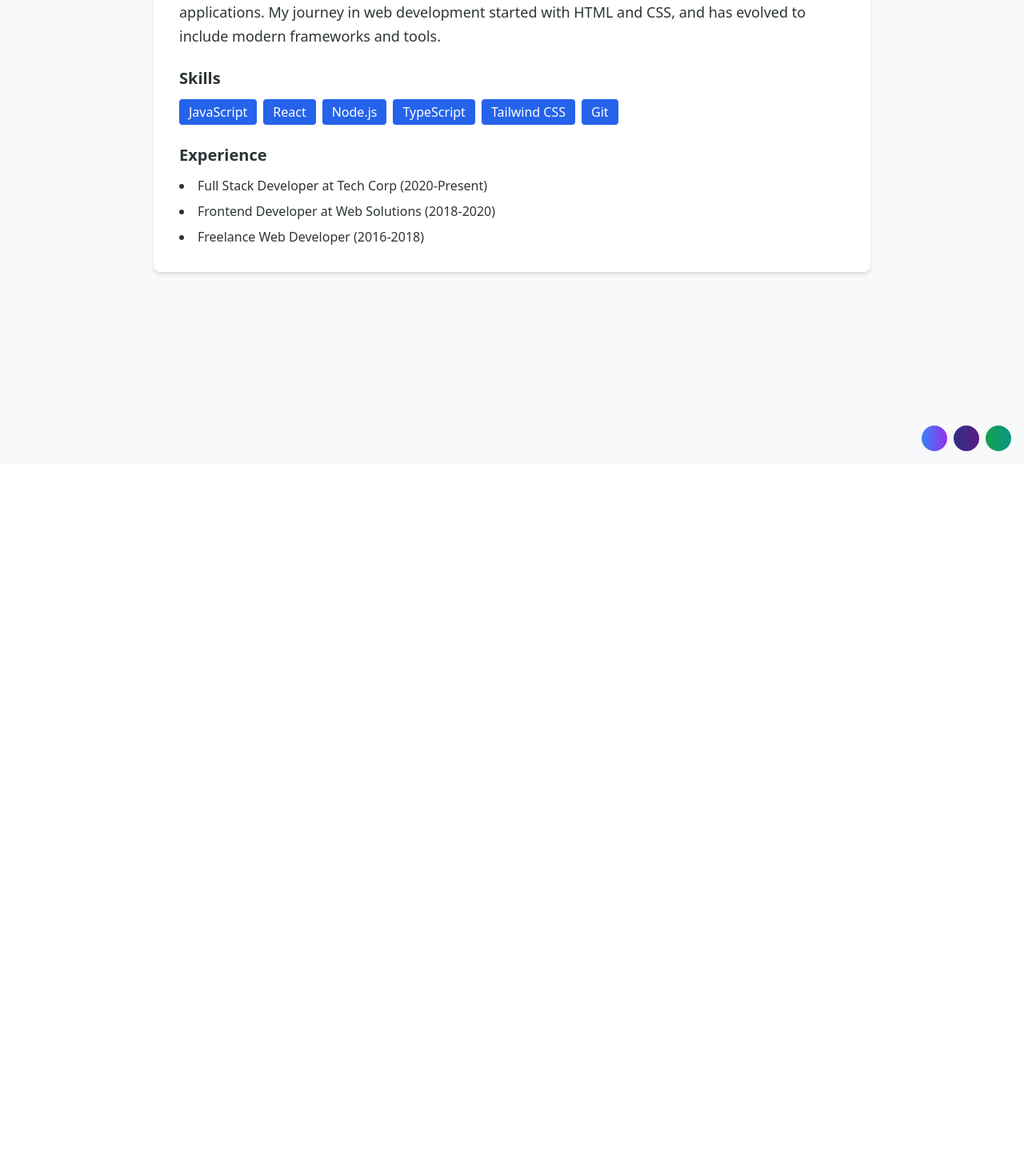
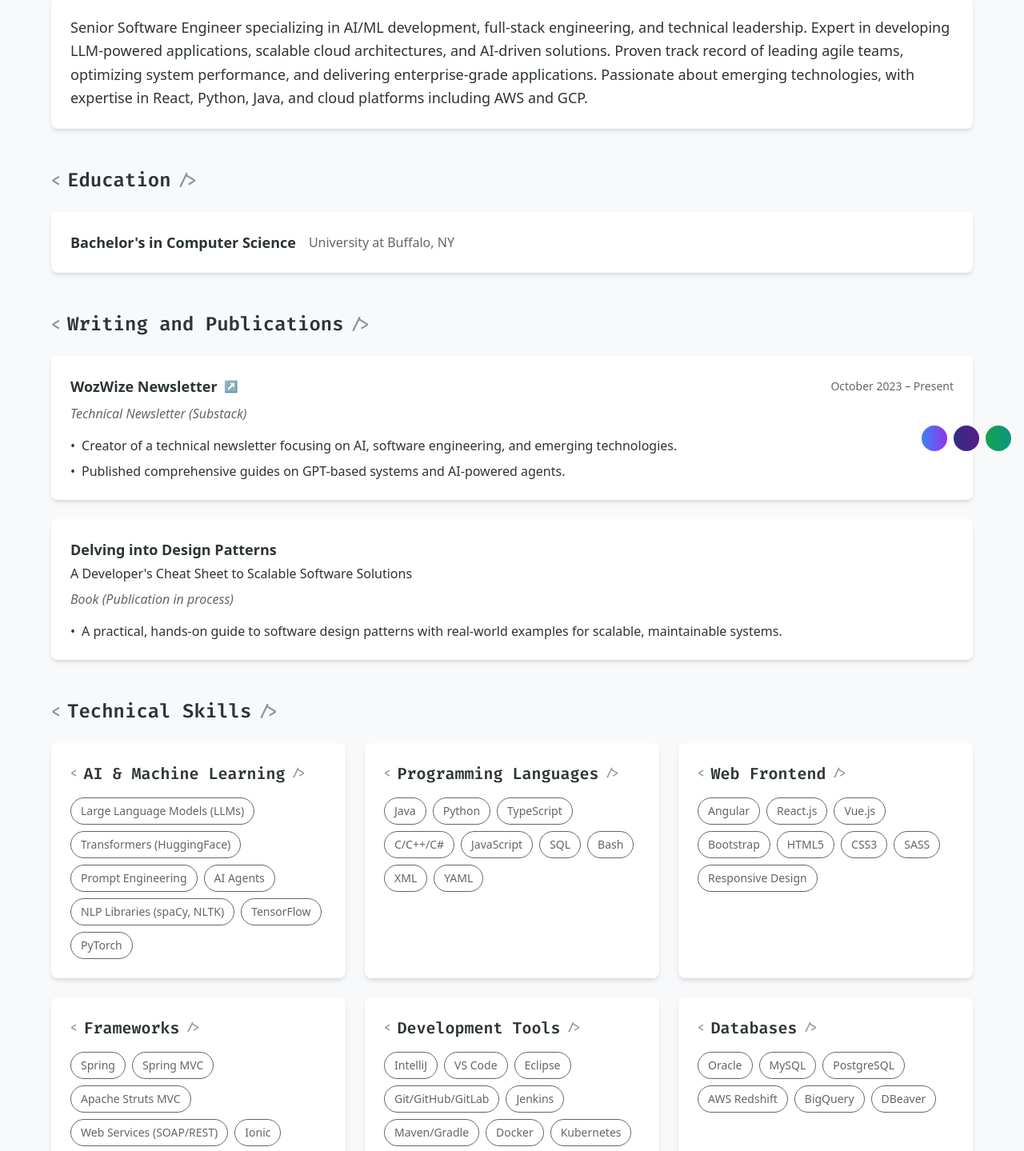
Before and after one commit to LtShibby/wozwize-portfolio, a React (Vite) app: page /about in a window 1280 px wide. Shown: the part 220-1659 px from the top of the page at 80% size. Before the commit the page ends 800 px from the top, so only its background shows below. Built offline with nearby package versions, Linux system fonts and the light colour scheme.

Commit message:
refactor: enhance publications presentation
- Add subtitle formatting for book publication
- Add platform info for WozWize Newsletter
- Improve readability of publication entries

```diff
--- a/src/pages/About.jsx
+++ b/src/pages/About.jsx
@@ -3,6 +3,161 @@ import { motion } from 'framer-motion';
 
 function About() {
   const { theme } = useTheme();
+
+  // Bio section content
+  const bio = {
+    summary: `Senior Software Engineer specializing in AI/ML development, full-stack engineering,
+    and technical leadership. Expert in developing LLM-powered applications, scalable cloud architectures,
+    and AI-driven solutions. Proven track record of leading agile teams, optimizing system performance,
+    and delivering enterprise-grade applications. Passionate about emerging technologies, with expertise
+    in React, Python, Java, and cloud platforms including AWS and GCP.`
+  };
+
+  // Education section content
+  const education = [
+    {
+      degree: "Bachelor's in Computer Science",
+      institution: "University at Buffalo",
+      location: "NY"
+    }
+  ];
+
+  const publications = [
+    {
+      title: "WozWize Newsletter",
+      type: "Technical Newsletter (Substack)",
+      period: "October 2023 – Present",
+      link: "https://wozwize.substack.com",
+      description: [
+        "Creator of a technical newsletter focusing on AI, software engineering, and emerging technologies.",
+        "Published comprehensive guides on GPT-based systems and AI-powered agents."
+      ]
+    },
+    {
+      title: "Delving into Design Patterns",
+      subtitle: "A Developer's Cheat Sheet to Scalable Software Solutions",
+      type: "Book (Publication in process)",
+      description: [
+        "A practical, hands-on guide to software design patterns with real-world examples for scalable, maintainable systems."
+      ]
+    }
+  ];
+
+  const skillSections = {
+    aiMl: {
+      title: "AI & Machine Learning",
+      items: [
+        "Large Language Models (LLMs)",
+        "Transformers (HuggingFace)",
+        "Prompt Engineering",
+        "AI Agents",
+        "NLP Libraries (spaCy, NLTK)",
+        "TensorFlow",
+        "PyTorch"
+      ]
+    },
+    languages: {
+      title: "Programming Languages",
+      items: [
+        "Java",
+        "Python",
+        "TypeScript",
+        "C/C++/C#",
+        "JavaScript",
+        "SQL",
+        "Bash",
+        "XML",
+        "YAML"
+      ]
+    },
+    webFrontend: {
+      title: "Web Frontend",
+      items: [
+        "Angular",
+        "React.js",
+        "Vue.js",
+        "Bootstrap",
+        "HTML5",
+        "CSS3",
+        "SASS",
+        "Responsive Design"
+      ]
+    },
+    frameworks: {
+      title: "Frameworks",
+      items: [
+        "Spring",
+        "Spring MVC",
+        "Apache Struts MVC",
+        "Web Services (SOAP/REST)",
+        "Ionic",
+        "Flask"
+      ]
+    },
+    tools: {
+      title: "Development Tools",
+      items: [
+        "IntelliJ",
+        "VS Code",
+        "Eclipse",
+        "Git/GitHub/GitLab",
+        "Jenkins",
+        "Maven/Gradle",
+        "Docker",
+        "Kubernetes",
+        "AWS (Lambda, S3, CloudWatch)",
+        "GCP",
+        "Postman",
+        "Splunk"
+      ]
+    },
+    databases: {
+      title: "Databases",
+      items: [
+        "Oracle",
+        "MySQL",
+        "PostgreSQL",
+        "AWS Redshift",
+        "BigQuery",
+        "DBeaver"
+      ]
+    },
+    projectManagement: {
+      title: "Project Management",
+      items: [
+        "Certified Agile Practitioner",
+        "Sprint Planning",
+        "Jira/Confluence",
+        "Full SDLC Oversight",
+        "GitLab Management"
+      ]
+    }
+  };
+
+  const SkillCard = ({ title, items }) => (
+    <motion.div
+      initial={{ y: 20, opacity: 0 }}
+      animate={{ y: 0, opacity: 1 }}
+      className={`${theme.nav} p-6 rounded-lg shadow-lg`}
+    >
+      <h3 className={`${theme.text} text-xl font-bold mb-4 font-['Fira_Code'] flex items-center gap-2`}>
+        <span className="text-sm opacity-50">&lt;</span>
+        {title}
+        <span className="text-sm opacity-50">/&gt;</span>
+      </h3>
+      <div className="flex flex-wrap gap-2">
+        {items.map((skill, index) => (
+          <span
+            key={index}
+            className={`${theme.text} text-sm px-3 py-1.5 rounded-full border border-current
+              opacity-75 hover:opacity-100 transition-all flex items-center gap-2 hover:scale-105`}
+          >
+            {skill}
+          </span>
+        ))}
+      </div>
+    </motion.div>
+  );
 
   return (
     <motion.div
@@ -11,47 +166,118 @@ function About() {
       transition={{ duration: 0.5 }}
       className="min-h-[calc(100vh-5rem)] p-8"
     >
-      <div className="max-w-4xl mx-auto">
       <h2 className={`${theme.text} text-3xl md:text-4xl font-bold mb-8 text-center font-['Fira_Code']`}>
-          &lt;About Me /&gt;
+        &lt;About /&gt;
       </h2>
-        <div className={`${theme.nav} p-8 rounded-lg shadow-lg`}>
-          <div className="space-y-6">
-            <motion.p
-              initial={{ x: -20 }}
-              animate={{ x: 0 }}
-              className={`${theme.text} text-lg leading-relaxed`}
-            >
-              Hello! I'm a passionate web developer with a love for creating beautiful and functional web applications. My journey in web development started with HTML and CSS, and has evolved to include modern frameworks and tools.
-            </motion.p>
 
-            <motion.div
-              initial={{ x: -20 }}
-              animate={{ x: 0 }}
-              transition={{ delay: 0.1 }}
-            >
-              <h3 className={`${theme.text} text-xl font-bold mb-3`}>Skills</h3>
-              <div className="flex flex-wrap gap-2">
-                {['JavaScript', 'React', 'Node.js', 'TypeScript', 'Tailwind CSS', 'Git'].map((skill, index) => (
-                  <span key={index} className={`${theme.button} px-3 py-1 rounded`}>
-                    {skill}
-                  </span>
+      <div className="max-w-6xl mx-auto space-y-12">
+        {/* Bio Section */}
+        <div>
+          <h3 className={`${theme.text} text-2xl font-bold mb-6 font-['Fira_Code'] flex items-center gap-2`}>
+            <span className="text-xl opacity-50">&lt;</span>
+            Bio
+            <span className="text-xl opacity-50">/&gt;</span>
+          </h3>
+          <div className={`${theme.nav} p-6 rounded-lg shadow-lg`}>
+            <p className={`${theme.text} leading-relaxed text-lg`}>
+              {bio.summary}
+            </p>
+          </div>
+        </div>
+
+        {/* Education Section */}
+        <div>
+          <h3 className={`${theme.text} text-2xl font-bold mb-6 font-['Fira_Code'] flex items-center gap-2`}>
+            <span className="text-xl opacity-50">&lt;</span>
+            Education
+            <span className="text-xl opacity-50">/&gt;</span>
+          </h3>
+          <div className={`${theme.nav} p-6 rounded-lg shadow-lg`}>
+            {education.map((edu, index) => (
+              <div key={index} className="flex flex-col md:flex-row md:items-center gap-2 md:gap-4">
+                <h4 className={`${theme.text} font-bold text-lg`}>{edu.degree}</h4>
+                <div className={`${theme.text} opacity-75`}>
+                  {edu.institution}, {edu.location}
+                </div>
+              </div>
             ))}
           </div>
-            </motion.div>
+        </div>
 
-            <motion.div
-              initial={{ x: -20 }}
-              animate={{ x: 0 }}
-              transition={{ delay: 0.2 }}
+        {/* Writing and Publications Section */}
+        <div>
+          <h3 className={`${theme.text} text-2xl font-bold mb-6 font-['Fira_Code'] flex items-center gap-2`}>
+            <span className="text-xl opacity-50">&lt;</span>
+            Writing and Publications
+            <span className="text-xl opacity-50">/&gt;</span>
+          </h3>
+          <div className="space-y-6">
+            {publications.map((pub, index) => (
+              <div key={index} className={`${theme.nav} p-6 rounded-lg shadow-lg`}>
+                <div className="flex flex-col gap-2">
+                  <div className="flex flex-col md:flex-row md:items-center md:justify-between gap-2">
+                    <h4 className={`${theme.text} font-bold text-lg`}>
+                      {pub.link ? (
+                        <a
+                          href={pub.link}
+                          target="_blank"
+                          rel="noopener noreferrer"
+                          className="hover:opacity-80 transition-opacity flex items-center gap-2"
                         >
-              <h3 className={`${theme.text} text-xl font-bold mb-3`}>Experience</h3>
-              <ul className={`${theme.text} list-disc list-inside space-y-2`}>
-                <li>Full Stack Developer at Tech Corp (2020-Present)</li>
-                <li>Frontend Developer at Web Solutions (2018-2020)</li>
-                <li>Freelance Web Developer (2016-2018)</li>
+                          {pub.title}
+                          <span className="text-sm">↗</span>
+                        </a>
+                      ) : (
+                        <>
+                          {pub.title}
+                          {pub.subtitle && (
+                            <div className={`${theme.text} font-normal text-base mt-1`}>
+                              {pub.subtitle}
+                            </div>
+                          )}
+                        </>
+                      )}
+                    </h4>
+                    {pub.period && (
+                      <span className={`${theme.text} opacity-75 text-sm`}>
+                        {pub.period}
+                      </span>
+                    )}
+                  </div>
+                  {pub.type && (
+                    <div className={`${theme.text} opacity-75 italic`}>
+                      {pub.type}
+                    </div>
+                  )}
+                  <ul className={`${theme.text} mt-2 space-y-2`}>
+                    {pub.description.map((point, i) => (
+                      <li key={i} className="flex items-baseline gap-2">
+                        <span>•</span>
+                        <span>{point}</span>
+                      </li>
+                    ))}
                   </ul>
-            </motion.div>
+                </div>
+              </div>
+            ))}
+          </div>
+        </div>
+
+        {/* Technical Skills Section */}
+        <div>
+          <h3 className={`${theme.text} text-2xl font-bold mb-6 font-['Fira_Code'] flex items-center gap-2`}>
+            <span className="text-xl opacity-50">&lt;</span>
+            Technical Skills
+            <span className="text-xl opacity-50">/&gt;</span>
+          </h3>
+          <div className="grid grid-cols-1 md:grid-cols-2 lg:grid-cols-3 gap-6">
+            {Object.entries(skillSections).map(([key, section]) => (
+              <SkillCard
+                key={key}
+                title={section.title}
+                items={section.items}
+              />
+            ))}
           </div>
         </div>
       </div>
--- a/src/pages/Projects.jsx
+++ b/src/pages/Projects.jsx
@@ -5,7 +5,10 @@ import { motion } from 'framer-motion';
 function Projects() {
   const { theme } = useTheme();
 
-  const projects = [
+  const projectSections = {
+    games: {
+      title: "Games",
+      items: [
         {
           title: "WordWIZE",
           description: "A Wordle-inspired word guessing game built with React. Features include daily challenges, custom word length options, and a clean, responsive interface.",
@@ -18,25 +21,47 @@ function Projects() {
           path: "/games/wizesnake",
           tech: ["React", "Canvas API", "AI Algorithm"]
         }
-  ];
+      ]
+    },
+    aiTools: {
+      title: "AI Tools",
+      items: [
+        {
+          title: "GPT RPG",
+          description: "A custom GPT designed to create epic, single-session adventures with dynamic story-driven narrations.",
+          path: "https://chatgpt.com/g/g-UhJ1QckRy-gpt-rpg",
+          tech: ["GPT-4", "Prompt Engineering", "Storytelling"],
+          external: true
+        },
+        {
+          title: "SpoilerGuard AI",
+          description: "An AI assistant that provides personalized, spoiler-free insights for books, shows, and movies.",
+          path: "https://chatgpt.com/g/g-t88VgkKJP-spoilerguard-ai",
+          tech: ["GPT-4", "Content Analysis", "User Personalization"],
+          external: true
+        },
+        {
+          title: "LitVisualizer",
+          description: "An art generation tool that helps visualize story elements when you can't quite picture how things should appear.",
+          path: "https://chatgpt.com/g/g-Zvzt34h0c-litvisualizer",
+          tech: ["GPT-4", "Image Generation", "Creative AI"],
+          external: true
+        },
+        {
+          title: "Success Coach GPT",
+          description: "An AI coach that provides direct, actionable advice for self-improvement and relationships.",
+          path: "https://chatgpt.com/g/g-67768e91507c819195f12dc7576fb54d-success-coach-gpt",
+          tech: ["GPT-4", "Coaching", "Personal Development"],
+          external: true
+        }
+      ]
+    }
+  };
 
-  return (
+  const ProjectCard = ({ project }) => (
     <motion.div
-      initial={{ opacity: 0 }}
-      animate={{ opacity: 1 }}
-      transition={{ duration: 0.5 }}
-      className="min-h-[calc(100vh-5rem)] p-8"
-    >
-      <h2 className={`${theme.text} text-3xl md:text-4xl font-bold mb-8 text-center font-['Fira_Code']`}>
-        &lt;Projects /&gt;
-      </h2>
-      <div className="grid grid-cols-1 lg:grid-cols-2 gap-8 max-w-6xl mx-auto">
-        {projects.map((project, index) => (
-          <motion.div
-            key={index}
       initial={{ y: 20 }}
       animate={{ y: 0 }}
-            transition={{ delay: index * 0.1 }}
       className={`${theme.nav} p-6 rounded-lg shadow-lg hover:shadow-xl transition-all`}
     >
       <h3 className={`${theme.text} text-2xl font-bold mb-3`}>{project.title}</h3>
@@ -51,13 +76,54 @@ function Projects() {
           </span>
         ))}
       </div>
+      {project.external ? (
+        <a
+          href={project.path}
+          target="_blank"
+          rel="noopener noreferrer"
+          className={`${theme.button} px-6 py-2 rounded inline-block hover:opacity-90 transition-all`}
+        >
+          Try GPT
+        </a>
+      ) : (
         <Link
           to={project.path}
           className={`${theme.button} px-6 py-2 rounded inline-block hover:opacity-90 transition-all`}
         >
           View Project
         </Link>
+      )}
     </motion.div>
+  );
+
+  return (
+    <motion.div
+      initial={{ opacity: 0 }}
+      animate={{ opacity: 1 }}
+      transition={{ duration: 0.5 }}
+      className="min-h-[calc(100vh-5rem)] p-8"
+    >
+      <h2 className={`${theme.text} text-3xl md:text-4xl font-bold mb-8 text-center font-['Fira_Code']`}>
+        &lt;Projects /&gt;
+      </h2>
+
+      <div className="max-w-6xl mx-auto space-y-12">
+        {Object.entries(projectSections).map(([sectionKey, section]) => (
+          <div key={sectionKey}>
+            <h3 className={`${theme.text} text-2xl font-bold mb-6 font-['Fira_Code'] flex items-center gap-2`}>
+              <span className="text-xl opacity-50">&lt;</span>
+              {section.title}
+              <span className="text-xl opacity-50">/&gt;</span>
+            </h3>
+            <div className="grid grid-cols-1 lg:grid-cols-2 gap-8">
+              {section.items.map((project, index) => (
+                <ProjectCard
+                  key={index}
+                  project={project}
+                />
+              ))}
+            </div>
+          </div>
         ))}
       </div>
     </motion.div>
```
Also changed, not shown: src/pages/Home.jsx (+5 -3 lines). Lines whose indentation alone changed are shown as unchanged.
